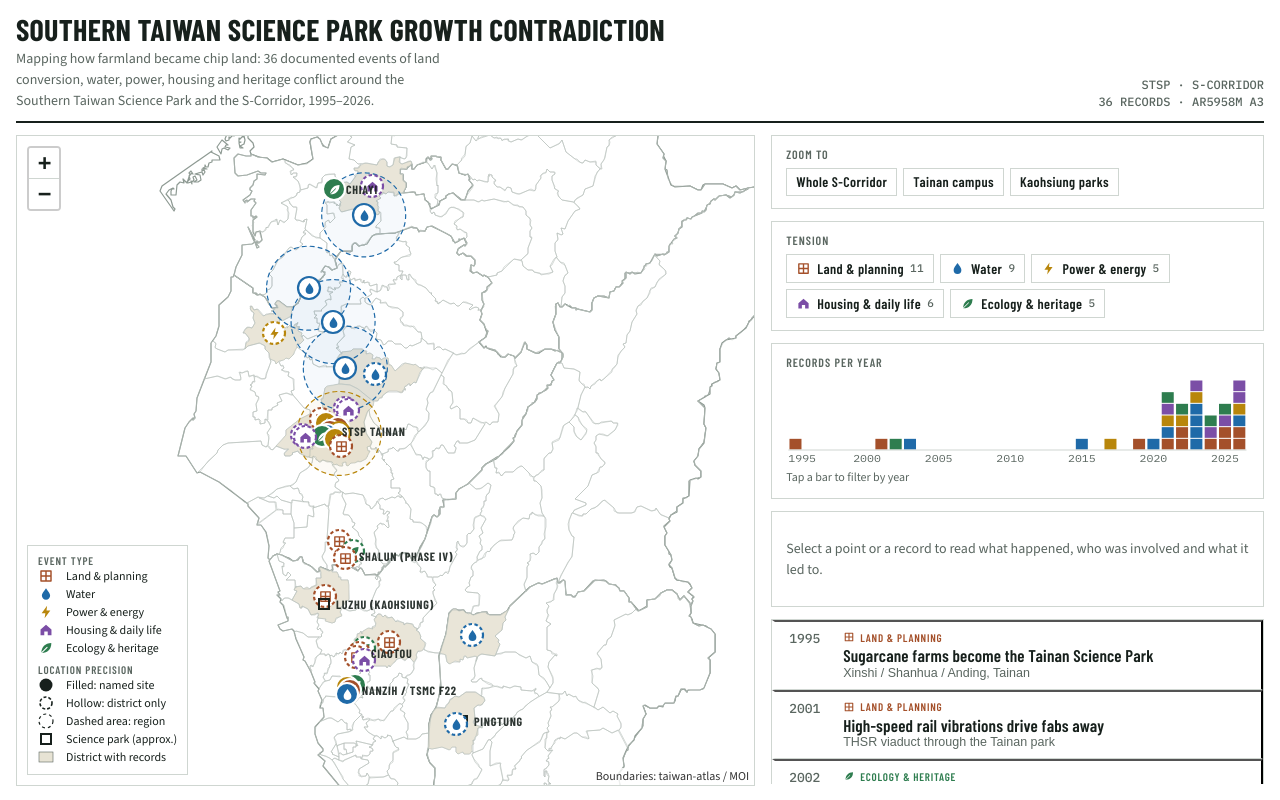
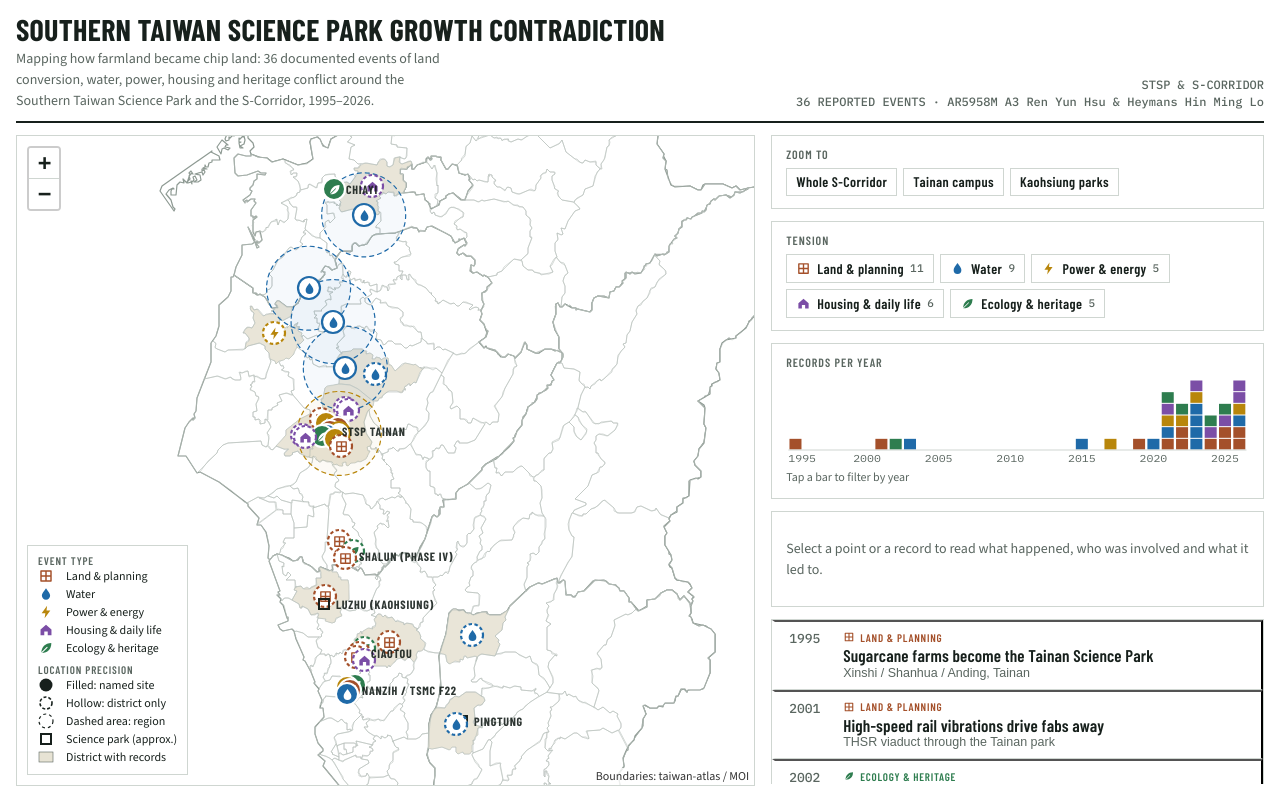
Before and after one commit to e1519761/ai_infrastructure_urbanism_A3_STSP, a plain HTML site: page index.html in a window 1280 px wide. Drawn offline with nearby package versions, Linux system fonts and the light colour scheme.

Commit message:
Update sheet-no text for clarity

```diff
--- a/index.html
+++ b/index.html
@@ -763,7 +763,7 @@ details.method p{margin:6px 0;max-width:65ch;color:var(--muted)}
     <h1>Southern Taiwan Science Park Growth Contradiction </h1>
     <p class="sub">Mapping how farmland became chip land: 36 documented events of land conversion, water, power, housing and heritage conflict around the Southern Taiwan Science Park and the S-Corridor, 1995–2026.</p>
   </div>
-  <div class="sheet-no">STSP · S-CORRIDOR<br><span id="count"></span> RECORDS · AR5958M A3</div>
+  <div class="sheet-no">STSP & S-CORRIDOR<br><span id="count"></span> REPORTED EVENTS · AR5958M A3 Ren Yun Hsu & Heymans Hin Ming Lo</div>
 </header>
 
 <main>
```
